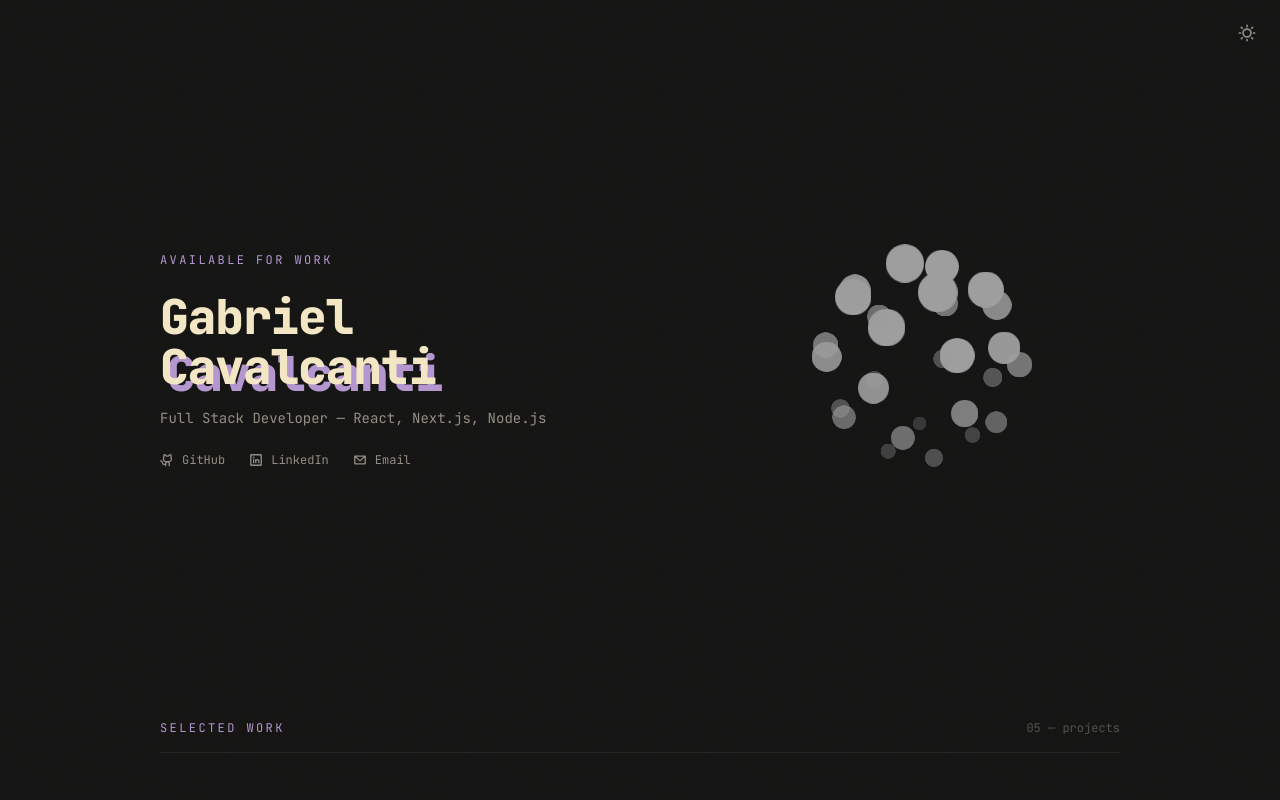
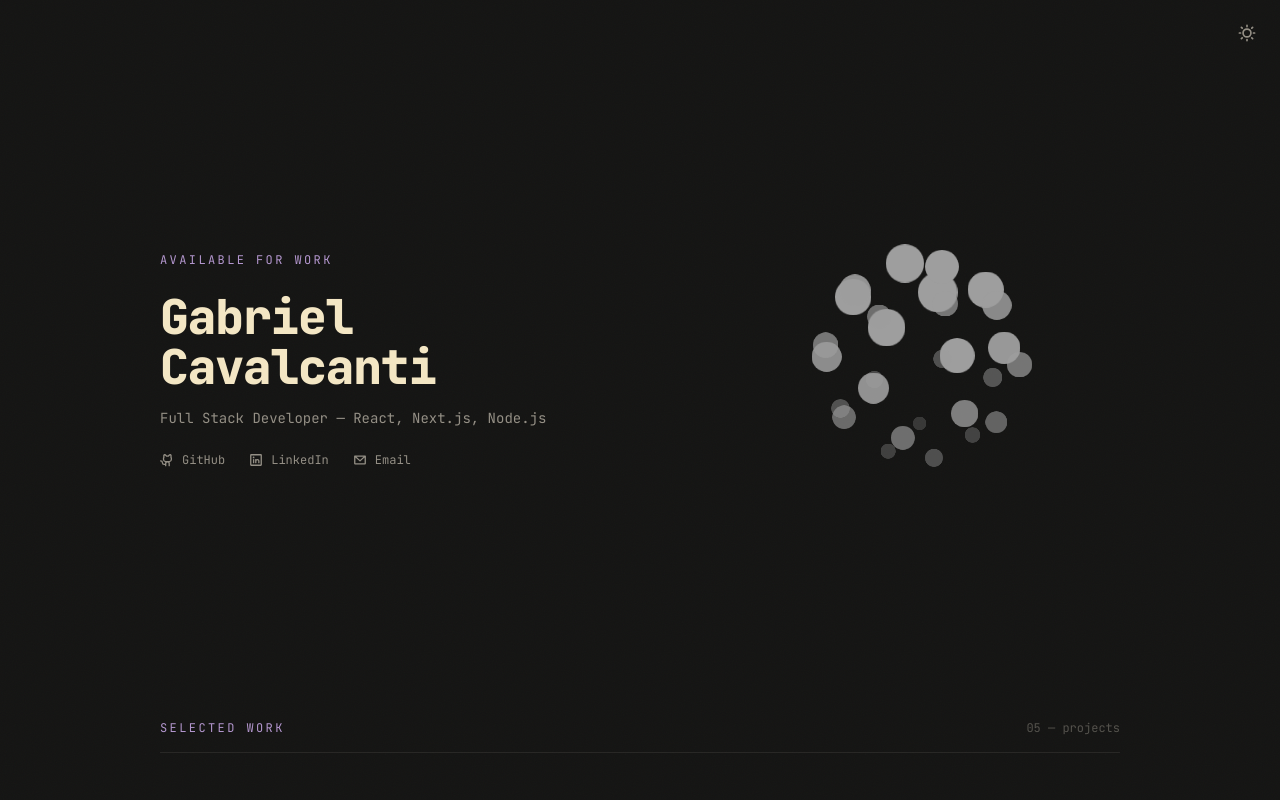
Before and after one commit to Bielcx/Portfolio, a Next.js app: page / in a window 1280 px wide. Shown: the top 800 px of the page. Built offline with nearby package versions, Linux system fonts and the light colour scheme.

Commit message:
fix: correct screenshot paths for skatehive/fiveout/mirante; revert LineShadowText on hero name

```diff
--- a/components/HeroSection.tsx
+++ b/components/HeroSection.tsx
@@ -8,7 +8,6 @@ import {
   LinkedinLogo,
 } from "@phosphor-icons/react";
 import { IconCloud } from "@/components/IconCloud";
-import { LineShadowText } from "@/components/LineShadowText";
 
 type Profile = {
   name: string;
@@ -92,9 +91,7 @@ export default function HeroSection({ profile }: { profile: Profile }) {
           >
             Gabriel
             <br />
-            <LineShadowText shadowColor="#b497cf" delay={0.5}>
-              Cavalcanti
-            </LineShadowText>
+            Cavalcanti
           </motion.h1>
 
           <motion.p
--- a/components/LineShadowText.tsx
+++ /dev/null
@@ -1,35 +0,0 @@
-"use client";
-
-import { motion, type MotionProps } from "motion/react";
-import type { CSSProperties, ElementType } from "react";
-
-interface LineShadowTextProps {
-  children: string;
-  shadowColor?: string;
-  as?: ElementType;
-  className?: string;
-  delay?: number;
-}
-
-export function LineShadowText({
-  children,
-  shadowColor = "#b497cf",
-  as: Component = "span",
-  className = "",
-  delay = 0.5,
-}: LineShadowTextProps) {
-  const MotionComponent = motion.create(Component);
-
-  return (
-    <MotionComponent
-      initial={{ "--shadow-offset": "0px" } as unknown as MotionProps["initial"]}
-      animate={{ "--shadow-offset": "0.14em" } as unknown as MotionProps["animate"]}
-      transition={{ duration: 0.6, ease: "easeOut", delay }}
-      data-text={children}
-      className={`relative inline-block after:absolute after:left-[var(--shadow-offset)] after:top-[var(--shadow-offset)] after:content-[attr(data-text)] after:text-[var(--shadow-color)] after:-z-10 ${className}`}
-      style={{ "--shadow-color": shadowColor } as CSSProperties}
-    >
-      {children}
-    </MotionComponent>
-  );
-}
--- a/components/SelectedWork.tsx
+++ b/components/SelectedWork.tsx
@@ -82,7 +82,7 @@ const projects: Project[] = [
     stack: ["Next.js", "TypeScript", "Web3", "Hive Blockchain"],
     href: "https://skatehive.app",
     repo: "https://github.com/SkateHive/skatehive3.0",
-    screenshotSrc: "/skatehive-preview.png",
+    screenshotSrc: "/screenshots/skatehive.png",
     terminalHeader: true,
     terminalTint: "#4ade80",
     contributions: skatehiveContributions,
@@ -96,7 +96,7 @@ const projects: Project[] = [
     stack: ["Next.js", "TypeScript", "Supabase", "PostgreSQL", "Tailwind"],
     href: "https://www.fiveoout.com.br",
     repo: "https://github.com/Bielcx/fiveout-dashboard",
-    screenshotSrc: "/fiveout.png",
+    screenshotSrc: "/screenshots/fiveout.png",
     terminalHeader: true,
   },
   {
@@ -108,7 +108,7 @@ const projects: Project[] = [
     stack: ["React 19", "Three.js", "R3F", "Framer Motion", "Vite"],
     href: "https://mirante-skateshop.vercel.app",
     repo: "https://github.com/Bielcx/mirante-skateshop",
-    screenshotSrc: "/mirante.png",
+    screenshotSrc: "/screenshots/mirante.png",
     terminalHeader: true,
   },
   {
```
